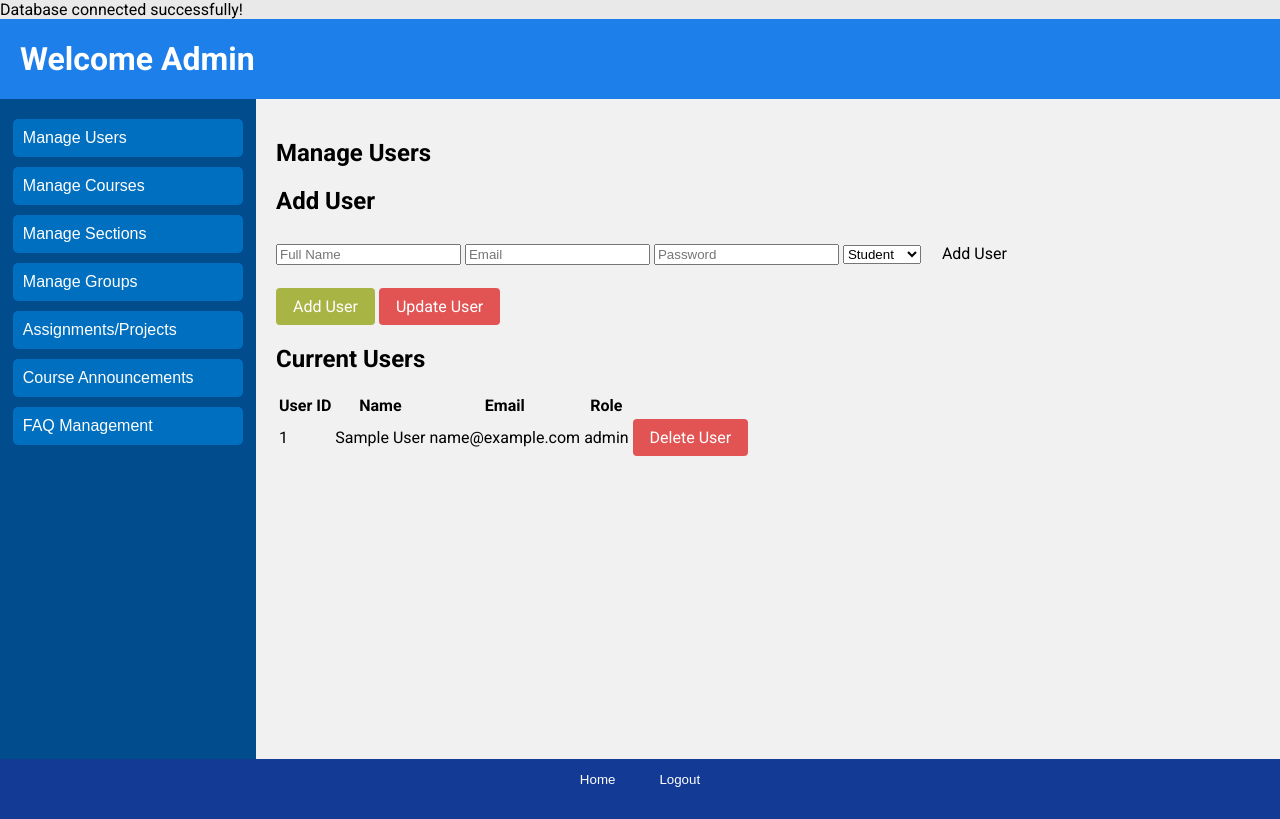
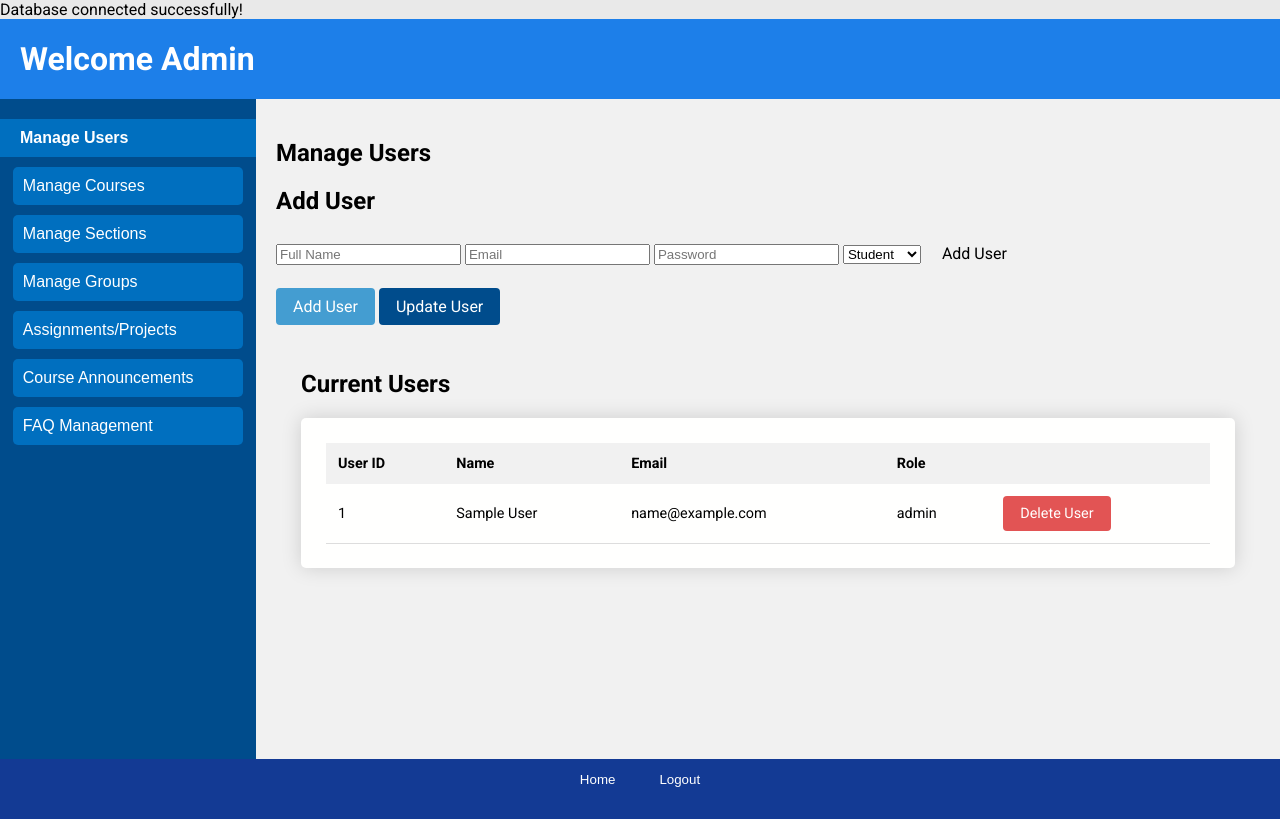
Before and after one commit to RicardoGVilla/COMP-5531---CrsMgr-, a PHP site: page /users/admin/manage_user.php in a window 1280 px wide. Run offline with PHP 8.4, Linux system fonts and the light colour scheme; tables that the repository leaves empty or names only in its code hold one stand-in row (values such as "Sample post").

Commit message:
New styles for table

```diff
--- a/css/button.css
+++ b/css/button.css
@@ -11,25 +11,43 @@
   border-radius: .25rem;
 }
 
-.buton:active {
-  transform: scale(.9);
+.button:active {
+  transform: scale(.95);
 }
 
 .button.is-primary {
-  background: #A8B545;
-  color: white;
+  background: #449DD1;
+  color: var(--white);
 }
 
 .button.is-secondary {
-  background: #e25454;
-  color: white;
+  background: #004C8C;
+  color: var(--white);
+
+}
+
+.button.is-delete {
+  background: var(--red10);
+  color: var(--white);
 
 }
 
 .button.is-outline-primary {
-  border: 1px solid #A8B545;
+  border: 1px solid var(--green10);
 }
 
 .button.is-outline-secondary {
-  border: 1px solid #C13540;
+  border: 1px solid var(--red10);
 }
+
+.button.is-primary:hover {
+  background: var(--green20);
+}
+
+.button.is-secondary:hover {
+  background: #56CBF9;
+}
+
+.button.is-delete:hover {
+  background: var(--red20);
+}
--- a/css/global.css
+++ b/css/global.css
@@ -1,3 +1,14 @@
 :root {
+  --white: #fffffe;
+  --red10: #e25454;
+  --red20: #cb4c4c;
+  --green10: #75bb45;
+  --green20: #68a83e;
+  --blue10: #78C0E0;
+  --blue20: #449DD1;
+  --blue30: #192BC2;
+  --blue40: #004C8C;
+  --blue50: #150578;
+  --blue60: #0E0E52;
   --button: 500 0.875rem/1rem Roboto;
 }
--- a/css/home.css
+++ b/css/home.css
@@ -10,7 +10,6 @@ body{
     grid-template-rows: 80px 1fr 60px;
     block-size: 100vh;
     grid-template-areas: "header header" "sidebar main" "footer footer";
-
 }
 
 .page .header{
@@ -43,6 +42,21 @@ body{
     text-align: left;
 
 }
+.sidebar button.is-selected{
+    display: block;
+    width: 100%;
+    padding: 10px;
+    padding-left: 20px;
+    font-size: 16px;
+    font-weight: 600;
+    color: white;
+    background-color: #006fbf;
+    border: none;
+    border-radius: 0;
+    cursor: pointer;
+    text-align: left;
+
+}
 
 .sidebar button:hover {
     background-color: #005fa3;
@@ -52,6 +66,7 @@ body{
     grid-area: main;
     padding: 20px;
     background-color: #f1f1f1;
+    overflow-y: auto;
 }
 
 .page .footer{
--- a/css/index.css
+++ b/css/index.css
@@ -2,3 +2,4 @@
 @import './home.css';
 @import './login.css';
 @import './button.css';
+@import './table.css';
--- /dev/null
+++ b/css/table.css
@@ -0,0 +1,45 @@
+.user-table {
+  padding: 25px;
+}
+
+.table-wrapper {
+  padding: 25px;
+  background: var(--white);
+  box-shadow: 0 0 20px rgba(0, 0, 0, 0.15);
+  border-radius: 5px;
+
+}
+
+.content-table {
+  border-collapse: collapse;
+  font-size: 0.9em;
+  min-width: 400px;
+  width: 100%;
+}
+
+.content-table thead th {
+  background-color: #f1f1f1;
+}
+
+.content-table thead tr {
+  text-align: left;
+}
+
+
+.content-table th,
+.content-table td {
+  padding: 12px;
+}
+
+.content-table tbody tr {
+  position: relative;
+}
+
+.content-table tbody tr::after {
+  content: '';
+  position: absolute;
+  bottom: -1px;
+  left: 0;
+  width: 100%;
+  border-bottom: 1px solid #dddddd;
+}
--- a/users/admin/manage_user.php
+++ b/users/admin/manage_user.php
@@ -60,7 +60,7 @@ if (isset($_SESSION['error'])) {
         </header>
 
         <div class="sidebar">
-            <button onclick="location.href='manage_user.php'">Manage Users</button>
+            <button class="is-selected" onclick="location.href='manage_user.php'">Manage Users</button>
             <button onclick="location.href='manage_courses.php'">Manage Courses</button>
             <button onclick="location.href='manage_sections.php'">Manage Sections</button>
             <button onclick="location.href='manage_groups.php'">Manage Groups</button>
@@ -128,13 +128,15 @@ if (isset($_SESSION['error'])) {
             <!-- User Table -->
             <div class="user-table">
                 <h2>Current Users</h2>
-                <table>
+                <div class="table-wrapper">
+                    <table class="content-table">
                         <thead>
                             <tr>
                                 <th>User ID</th>
                                 <th>Name</th>
                                 <th>Email</th>
                                 <th>Role</th> <!-- New column for role -->
+                                <th></th>
                             </tr>
                         </thead>
                         <tbody>
@@ -145,13 +147,14 @@ if (isset($_SESSION['error'])) {
                                     <td><?php echo htmlspecialchars($user['EmailAddress']); ?></td>
                                     <td><?php echo htmlspecialchars($user['RoleName']); ?></td> <!-- Display role -->
                                     <td>
-                                    <button class="button is-secondary" onclick="location.href='./delete_user_endpoint.php?id=<?php echo $user['UserID']; ?>'">Delete User</button>
+                                        <button class="button is-delete" onclick="location.href='./delete_user_endpoint.php?id=<?php echo $user['UserID']; ?>'">Delete User</button>
                                     </td>
 
                                 </tr>
                             <?php endforeach; ?>
                         </tbody>
                     </table>
+                </div>
             </div>
         </main>
 
```
Lines whose indentation alone changed are shown as unchanged.
